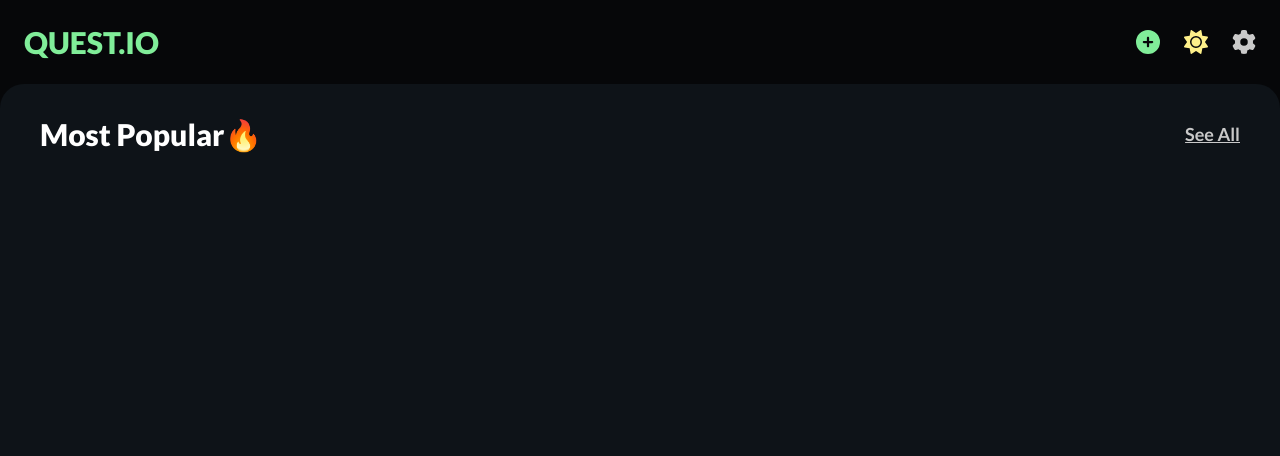
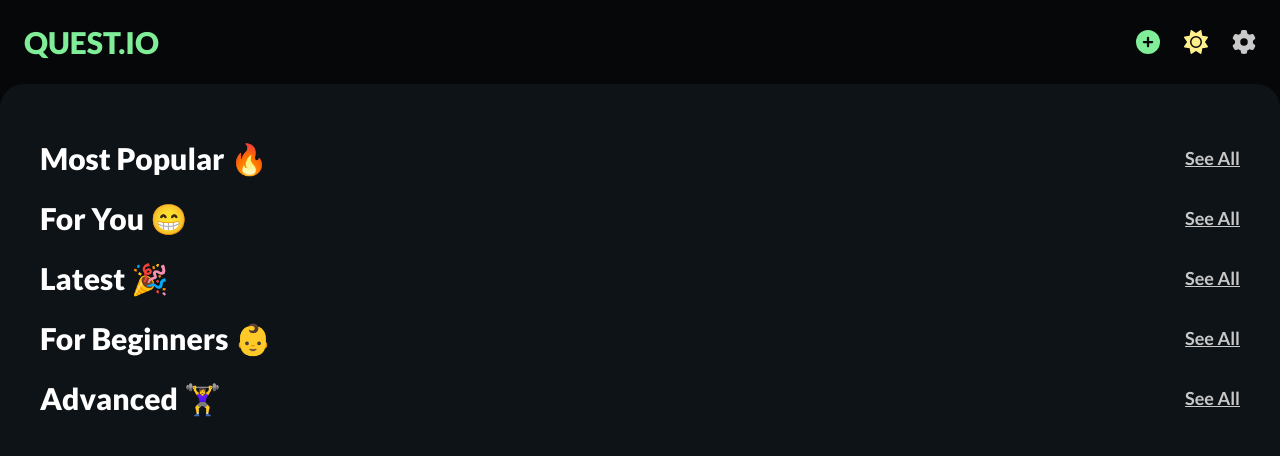
Before and after one commit to dalonga-kohi/questio, a React (Vite) app: page / in a window 1280 px wide. Shown: the top 456 px of the page. Built offline with nearby package versions, Linux system fonts and the light colour scheme.

Commit message:
Add quest sections

```diff
--- a/src/components/main/Home/QuestSection/index.tsx
+++ b/src/components/main/Home/QuestSection/index.tsx
@@ -1,6 +1,6 @@
 import { NavLink } from 'react-router-dom'
 
-type Category = 'latest' | 'popular' | 'recommended' | ''
+type Category = 'latest' | 'popular' | 'recommended' | 'beginner' | 'advanced'
 
 interface IQuestProps {
   category: Category
@@ -9,7 +9,7 @@ interface IQuestProps {
 
 const QuestSection = ({ category, title }: IQuestProps) => {
   return (
-    <section className="flex w-full justify-between items-center">
+    <section className="flex w-full justify-between items-center my-6">
       <h2>{title}</h2>
       <NavLink
         to={`/category/${category}`}
--- a/src/components/main/Home/index.tsx
+++ b/src/components/main/Home/index.tsx
@@ -3,7 +3,11 @@ import QuestSection from './QuestSection'
 const Home = () => {
   return (
     <div className="dark:bg-black min-h-screen bg-gray-300 rounded-t-3xl px-6 md:px-10 py-8">
-      <QuestSection category="latest" title="Most Popular🔥" />
+      <QuestSection category="popular" title="Most Popular 🔥" />
+      <QuestSection category="recommended" title="For You 😁" />
+      <QuestSection category="latest" title="Latest 🎉" />
+      <QuestSection category="beginner" title="For Beginners 👶" />
+      <QuestSection category="advanced" title="Advanced 🏋️‍♀️" />
     </div>
   )
 }
```
